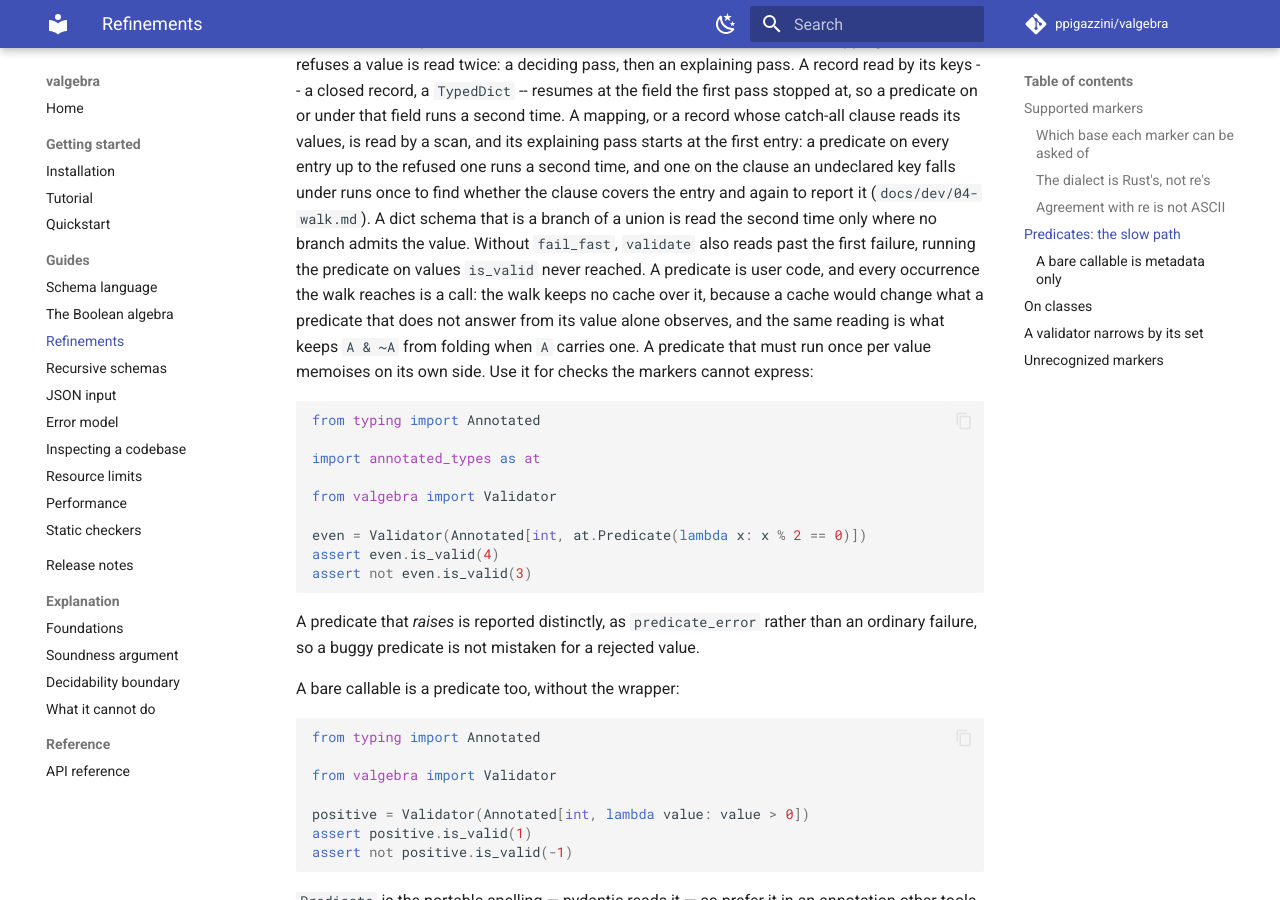
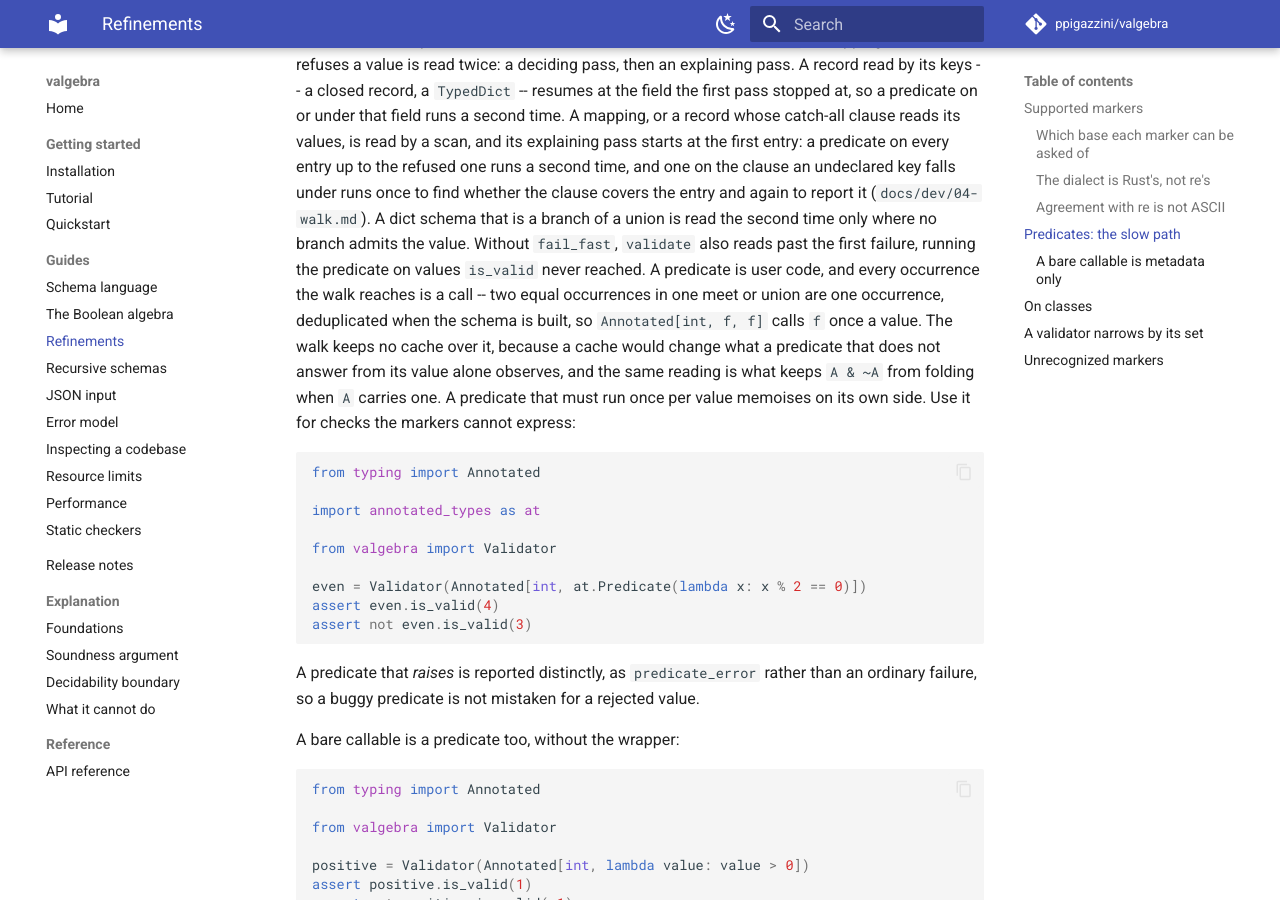
Before and after one commit to ppigazzini/valgebra, an MkDocs documentation site: the page built from docs/05-refinements.md, in a window 1280 px wide and 900 px high, scrolled down 10898 px. Built offline with MkDocs 1.6.1 and Material for MkDocs 9.7.7, drawn with Linux system fonts in a browser that asks for light colours; comment, search, counter and statistics services are not loaded.

Commit message:
docs: deduplication reads a predicate written twice as one call
Construction folds `A & A` to `A` for every member, a predicate
included, so `Annotated[int, f, f]` holds `f` once and calls it once a
value. The schema IR page named only the two complement folds as asking
a member whether it is a set, and the refinements page called every
occurrence a call. Both say the fold applies to a predicate and changes
how often it runs, which the normal form's `==` needs.

```diff
--- a/docs/05-refinements.md
+++ b/docs/05-refinements.md
@@ -549,7 +549,9 @@ that is a branch of a union is read the second time only where no branch admits
 the value. Without
 `fail_fast`, `validate` also reads past the first failure, running the
 predicate on values `is_valid` never reached. A
-predicate is user code, and every occurrence the walk reaches is a call: the
+predicate is user code, and every occurrence the walk reaches is a call --
+two equal occurrences in one meet or union are one occurrence, deduplicated
+when the schema is built, so `Annotated[int, f, f]` calls `f` once a value. The
 walk keeps no cache over it, because a cache would change what a predicate that
 does not answer from its value alone observes, and the same reading is what
 keeps `A & ~A` from folding when `A` carries one. A predicate that must run once
```
Also changed, not shown: docs/dev/01-schema-ir.md (+8 -0 lines).
